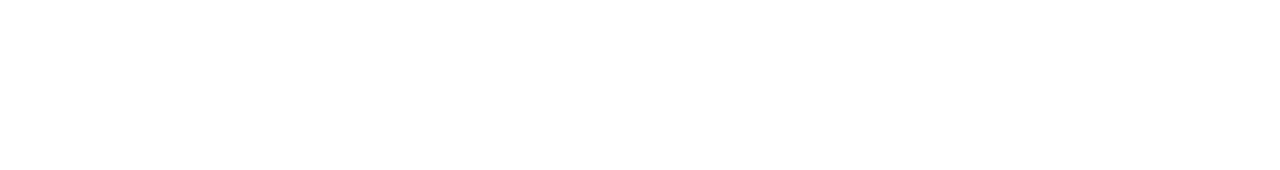
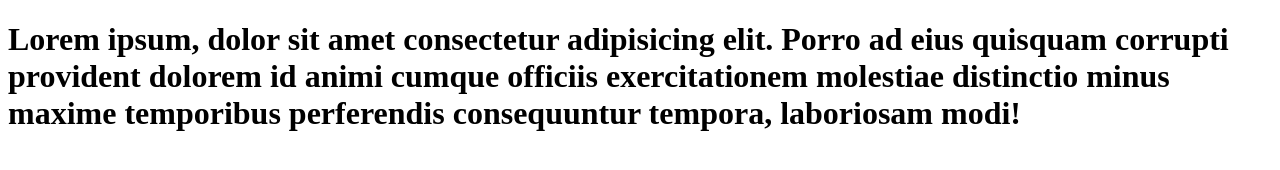
Before and after one commit to celliott27/learn-git, a plain HTML site: page index.html in a window 1280 px wide. Drawn offline with Linux system fonts and the light colour scheme.

Commit message:
add paragraph to code

```diff
--- a/index.html
+++ b/index.html
@@ -1,11 +1,15 @@
 <!DOCTYPE html>
 <html lang="en">
-<head>
-    <meta charset="UTF-8">
-    <meta name="viewport" content="width=device-width, initial-scale=1.0">
+  <head>
+    <meta charset="UTF-8" />
+    <meta name="viewport" content="width=device-width, initial-scale=1.0" />
     <title>Git Website</title>
-</head>
-<body>
-
-</body>
+    <h1>
+      Lorem ipsum, dolor sit amet consectetur adipisicing elit. Porro ad eius
+      quisquam corrupti provident dolorem id animi cumque officiis
+      exercitationem molestiae distinctio minus maxime temporibus perferendis
+      consequuntur tempora, laboriosam modi!
+    </h1>
+  </head>
+  <body></body>
 </html>
```
